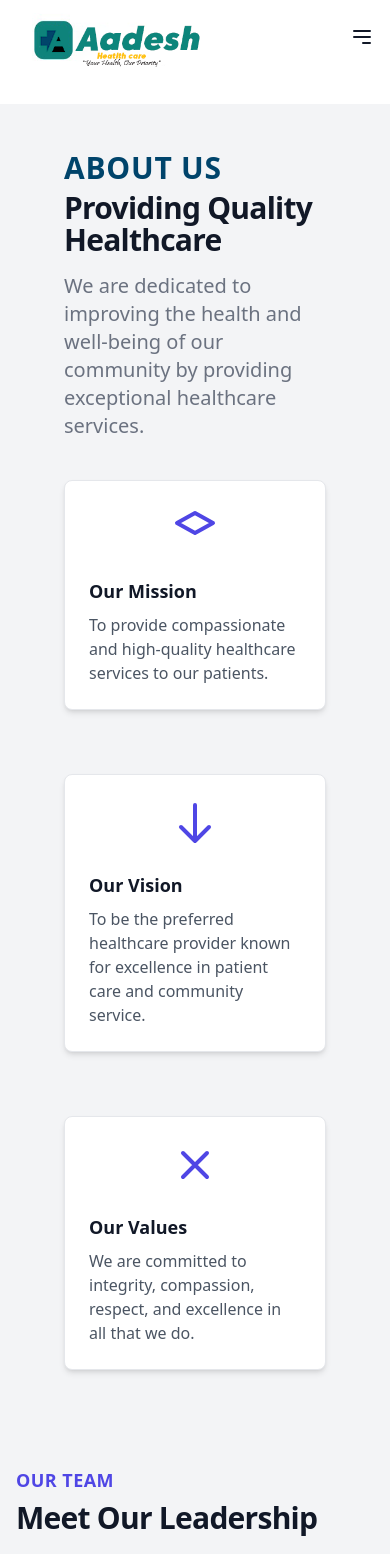
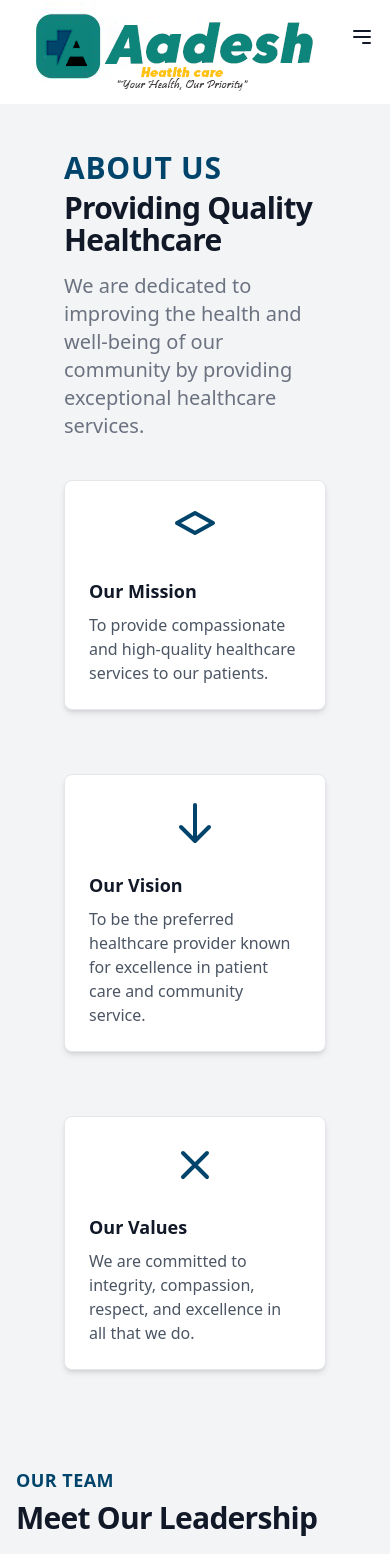
Before and after one commit to AmitRana54/HealthCare-website, a React (Vite) app: page /aboutus in a window 390 px wide. Shown: the top 1554 px of the page. Built offline with nearby package versions, Linux system fonts and the light colour scheme.

Commit message:
all responsive

```diff
--- a/src/Components/Aboutus_ContactUs/Aboutus.jsx
+++ b/src/Components/Aboutus_ContactUs/Aboutus.jsx
@@ -10,7 +10,7 @@ function Aboutus() {
     <div className="bg-gray-100  mt-6 p-12">
       <div className="max-w-7xl mx-auto px-4 sm:px-6 lg:px-8">
         <div className="lg:text-center">
-          <h2 className=" text-3xl font:bold leading-8 text-[#00446B] font-bold lg:text-6xl tracking-wide uppercase">About Us</h2>
+          <h2 className="text-3xl sm:mt-12 font:bold leading-8 text-[#00446B] font-bold lg:text-6xl tracking-wide uppercase">About Us</h2>
           <p className="mt-2 text-3xl leading-8 font-extrabold tracking-tight text-gray-900 sm:text-4xl">
             Providing Quality Healthcare
           </p>
@@ -24,7 +24,7 @@ function Aboutus() {
             <div className="flex flex-col items-center">
               <div className="rounded-lg bg-white p-6 max-w-sm mx-auto shadow-md border border-gray-200">
                 <div className="flex justify-center">
-                  <svg className="h-12 w-12 text-indigo-600" fill="none" viewBox="0 0 24 24" stroke="currentColor">
+                  <svg className="h-12 w-12 text-[#00446B]" fill="none" viewBox="0 0 24 24" stroke="currentColor">
                     <path strokeLinecap="round" strokeLinejoin="round" strokeWidth={2} d="M12 14l9-5-9-5-9 5 9 5z" />
                   </svg>
                 </div>
@@ -36,7 +36,7 @@ function Aboutus() {
             <div className="flex flex-col items-center mt-8 md:mt-0">
               <div className="rounded-lg bg-white p-6 max-w-sm mx-auto shadow-md border border-gray-200">
                 <div className="flex justify-center">
-                  <svg className="h-12 w-12 text-indigo-600" fill="none" viewBox="0 0 24 24" stroke="currentColor">
+                  <svg className="h-12 w-12 text-[#00446B]" fill="none" viewBox="0 0 24 24" stroke="currentColor">
                     <path strokeLinecap="round" strokeLinejoin="round" strokeWidth={2} d="M19 14l-7 7m0 0l-7-7m7 7V3"></path>
                   </svg>
                 </div>
@@ -48,7 +48,7 @@ function Aboutus() {
             <div className="flex flex-col items-center mt-8 lg:mt-0">
               <div className="rounded-lg bg-white p-6 max-w-sm mx-auto shadow-md border border-gray-200">
                 <div className="flex justify-center">
-                  <svg className="h-12 w-12 text-indigo-600" fill="none" viewBox="0 0 24 24" stroke="currentColor">
+                  <svg className="h-12 w-12 text-[#00446B]" fill="none" viewBox="0 0 24 24" stroke="currentColor">
                     <path strokeLinecap="round" strokeLinejoin="round" strokeWidth={2} d="M6 18L18 6M6 6l12 12"></path>
                   </svg>
                 </div>
--- a/src/Components/Aboutus_ContactUs/Contactus/Contactus.jsx
+++ b/src/Components/Aboutus_ContactUs/Contactus/Contactus.jsx
@@ -6,7 +6,7 @@ function Contactus() {
         <div className="bg-gray-100  mt-6">
             <div className="max-w-7xl mx-auto px-4 sm:px-6 lg:px-8">
                 <div className="lg:text-center">
-                    <h1 className="text-3xl text-[#00446B] font-bold lg:text-6xl leading-8 tracking-wide uppercase mt-8">Contact Us</h1>
+                    <h1 className="text-3xl text-[#00446B] font-bold lg:text-6xl leading-8 tracking-wide uppercase mt-8 sm:mt-28">Contact Us</h1>
                     <p className="mt-2 text-3xl leading-8 font-extrabold tracking-tight text-gray-900 sm:text-4xl">
                         Reach Us Anyway
                     </p>
--- a/src/Components/Aboutus_ContactUs/OurTeam.jsx
+++ b/src/Components/Aboutus_ContactUs/OurTeam.jsx
@@ -8,7 +8,7 @@ function OurTeam({}) {
     <div className="bg-gray-100 py-12">
       <div className="max-w-7xl mx-auto px-4 sm:px-6 lg:px-8">
         <div className="lg:text-center">
-          <h2 className="text-lg lg:text-3xl  text-indigo-600 font-bold tracking-wide uppercase">Our Team</h2>
+          <h2 className="text-lg lg:text-3xl  text-[#00446B] font-bold tracking-wide uppercase">Our Team</h2>
           <p className="mt-2 text-3xl leading-8 font-extrabold tracking-tight text-gray-900 sm:text-4xl">
             Meet Our Leadership
           </p>
--- a/src/Components/Booknow/BookNow.jsx
+++ b/src/Components/Booknow/BookNow.jsx
@@ -70,7 +70,7 @@ function BookNow() {
     return (
       <div className="h-auto w-screen flex items-center justify-center flex-col">
         <div className="h-96 w-screen flex items-center justify-center">
-          <div className="max-w-md mx-auto bg-green-50 rounded-xl shadow-md overflow-hidden md:max-w-2xl">
+          <div className="max-w-md mx-auto bg-[#0D857B] rounded-xl shadow-md overflow-hidden md:max-w-2xl">
             <div className="md:flex">
               <div className="md:flex-shrink-0">
                 <svg className="h-12 w-12 text-[#0D857B] mt-8 ml-8" viewBox="0 0 20 20" fill="none" stroke="currentColor" strokeWidth="2" strokeLinecap="round" strokeLinejoin="round">
@@ -96,7 +96,7 @@ function BookNow() {
   return (
     <>
 
-    <div className="max-w-md mx-auto p-10 rounded-lg border bg-zinc-100 border-blue-500 shadow-lg lg:mt-28 mb-16 ">
+    <div className="max-w-md sm:mt-24 sm:w-70 mx-auto p-12 rounded-lg border bg-zinc-100 border-[#00446B] shadow-lg lg:mt-28 mb-16 ">
       <h2 className="text-4xl mb-4 text-center text-[#0D857B] font-bold">Book Now</h2>
       <form className="space-y-4" onSubmit={handleSubmit} ref={form}>
         <div>
--- a/src/Components/Header/Navbar.jsx
+++ b/src/Components/Header/Navbar.jsx
@@ -10,14 +10,14 @@ export default function Navbar() {
   };
 
   return (
-    <header className="sticky top-0 left-0 w-full bg-white text-gray-500 shadow-gray-900 z-10">
+    <header className="sticky sm:fixed top-0 left-0 w-full bg-white text-gray-500 shadow-gray-900 z-10">
       <nav className="container mx-auto h-20 flex items-center justify-between px-4 md:px-8">
-        <div className="logo mb-13 w-1/2 ml-4 lg:ml-8 p-0 h-full flex items-center ">
+        <div className="md:w-72 sm:w-52 md:mt-10 mt-3 ml-4 lg:ml-8  sm:mt-10 sm:mb-12 h-full flex items-center">
           <Link to="/">
-            <img className="h-full w-60" src={Logo} alt="" />
+            <img className="h-full" src={Logo} alt="Logo" />
           </Link>
         </div>
-        <div className="md:hidden">
+        <div className="md:hidden md:mr-0">
           <button className="text-gray-900 focus:outline-none" onClick={toggleMenu}>
             {isMenuOpen ? (
               <svg
@@ -51,14 +51,14 @@ export default function Navbar() {
               <Link to="/services" >Our Services</Link>
             </li>
             <li className="hover:underline hover:text-[#0D857B]">
-              <Link to="/contactus" >Contact Us</Link>
+              <Link to="/contactus">Contact Us</Link>
             </li>
             <li className="hover:underline hover:text-[#0D857B]">
               <Link to="/aboutus" >About Us</Link>
             </li>
           </ul>
           <button className="p-2 mb-2 bg-[#0D857B] rounded-lg text-white font-bold">
-            <Link to="/book" onClick={toggleMenu}>Book Now</Link>
+            <Link to="/book">Book Now</Link>
           </button>
         </div>
       </nav>
--- a/src/Components/body/Services.jsx
+++ b/src/Components/body/Services.jsx
@@ -8,7 +8,7 @@ export default function () {
 
   return (
     <div className="container mx-auto  p-10">
-    <h1 className="lg:text-center  text-center font-bold lg:text-3xl text-[#00446B] lg:mb-6 text-lg ">
+    <h1 className="lg:text-center sm:text-2xl text-center font-bold lg:text-3xl text-[#00446B] lg:mb-6 text-lg ">
       Medical Services Offered At Our Hospital
     </h1>
     <h2 className="text-center text-sm text-gray-800 lg:text-xl mt-3 mb-3 ">
--- a/src/Components/body/WhyIHCS.jsx
+++ b/src/Components/body/WhyIHCS.jsx
@@ -3,7 +3,7 @@ import React from "react";
 function WhyIHCS() {
   return (
 
-     <div className="max-w-7xl mt-6  lg:mt-28 px-4 py-8">
+     <div className="max-w-7xl mt-6 ml-28  lg:mt-28 px-4 py-8">
       <h1 className="text-center text-[1.3rem] font-bold mb-2 mt-2 lg:text-3xl lg:mt-20 text-[#00446B] ">  Why Indian Health Care Services</h1>
       <div className="grid grid-cols-1 sm:grid-cols-2 lg:grid-cols-3 gap-8 mt-8">
         <div className="bg-white shadow-md rounded-lg p-6">
```
Also changed, not shown: src/Components/body/Information.jsx (+4 -4 lines).
